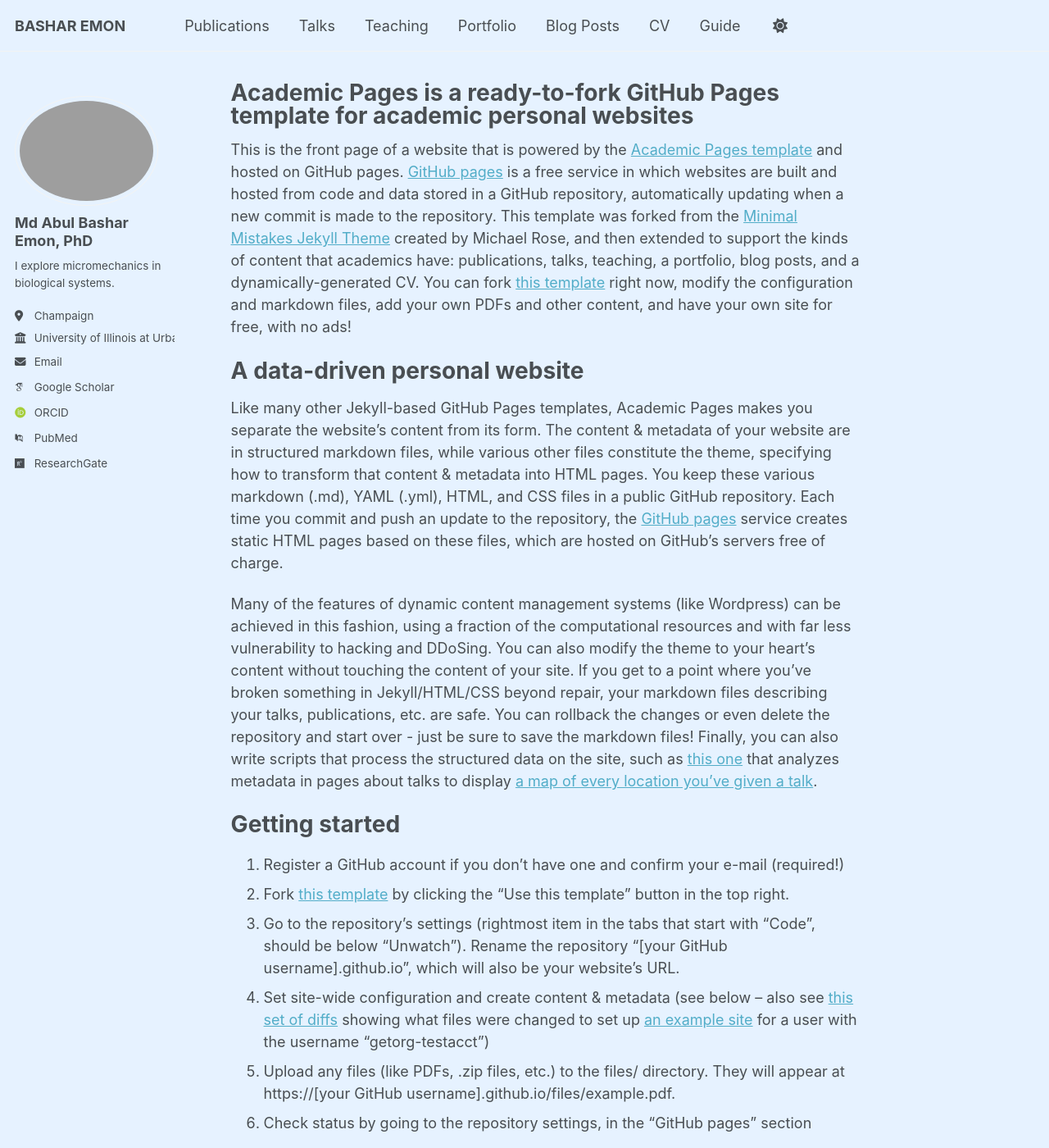
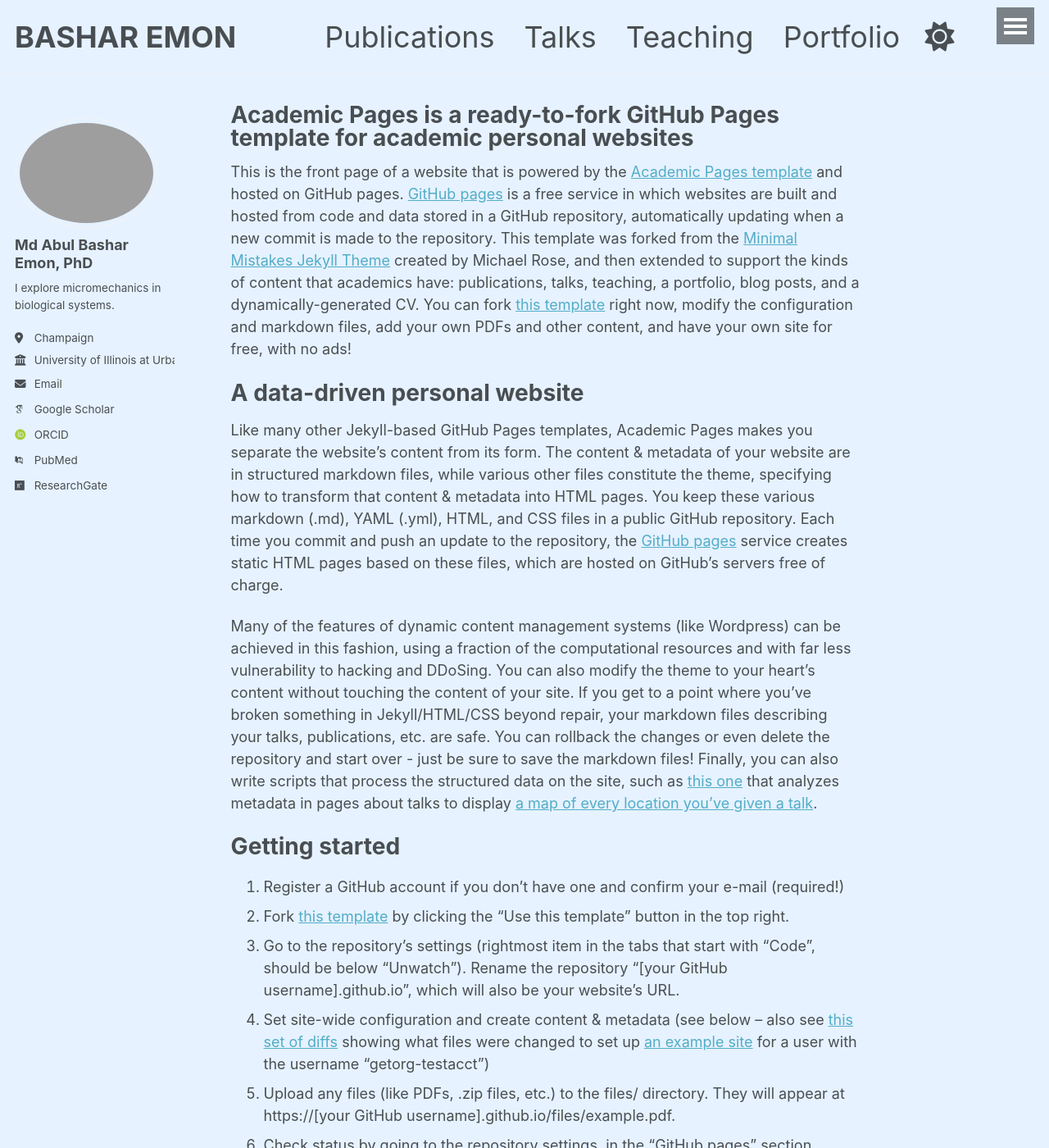
Before and after one commit to BasharEmon/BasharEmon.github.io, a Jekyll site: the page built from _pages/about.md, in a window 1280 px wide and 1400 px high. Shown: the whole window at 82% size. Built offline with Jekyll 4.4.1, drawn with Linux system fonts in a browser that asks for light colours; some web fonts are replaced.

Commit message:
Update _masthead.scss

```diff
--- a/_sass/layout/_masthead.scss
+++ b/_sass/layout/_masthead.scss
@@ -55,6 +55,8 @@
 }
 
 .masthead__menu-item {
+  font-size: 2rem;         // or 16px, 18px, etc.
+  color: #333;             // normal state
   background-color: var(--global-bg-color);
   display: block;
   list-style-type: none;
@@ -64,9 +66,12 @@
     padding-right: 2em;
     font-weight: 700;
   }
+
+  a {
+    color: #333; // ensure link uses your desired color
+  }
+
+  a:hover {
+    color: #007acc; // hover color
+  }
 }
-
-.site-title {
-  font-size: 2.5rem;         // Change to your desired size (e.g., 1.5rem, 24px, etc.)
-  color: #004080;          // Replace with your preferred color
-}
```
